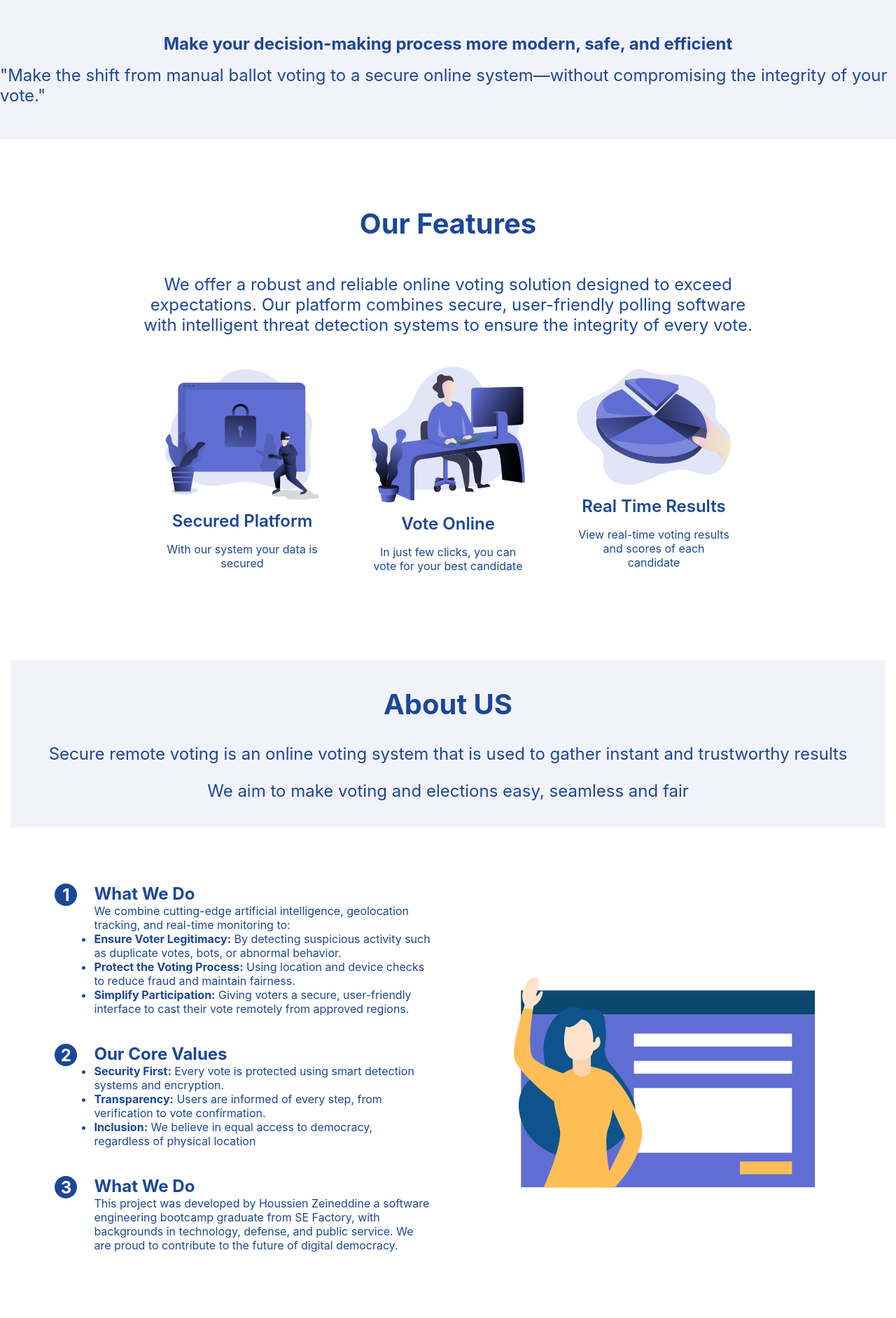
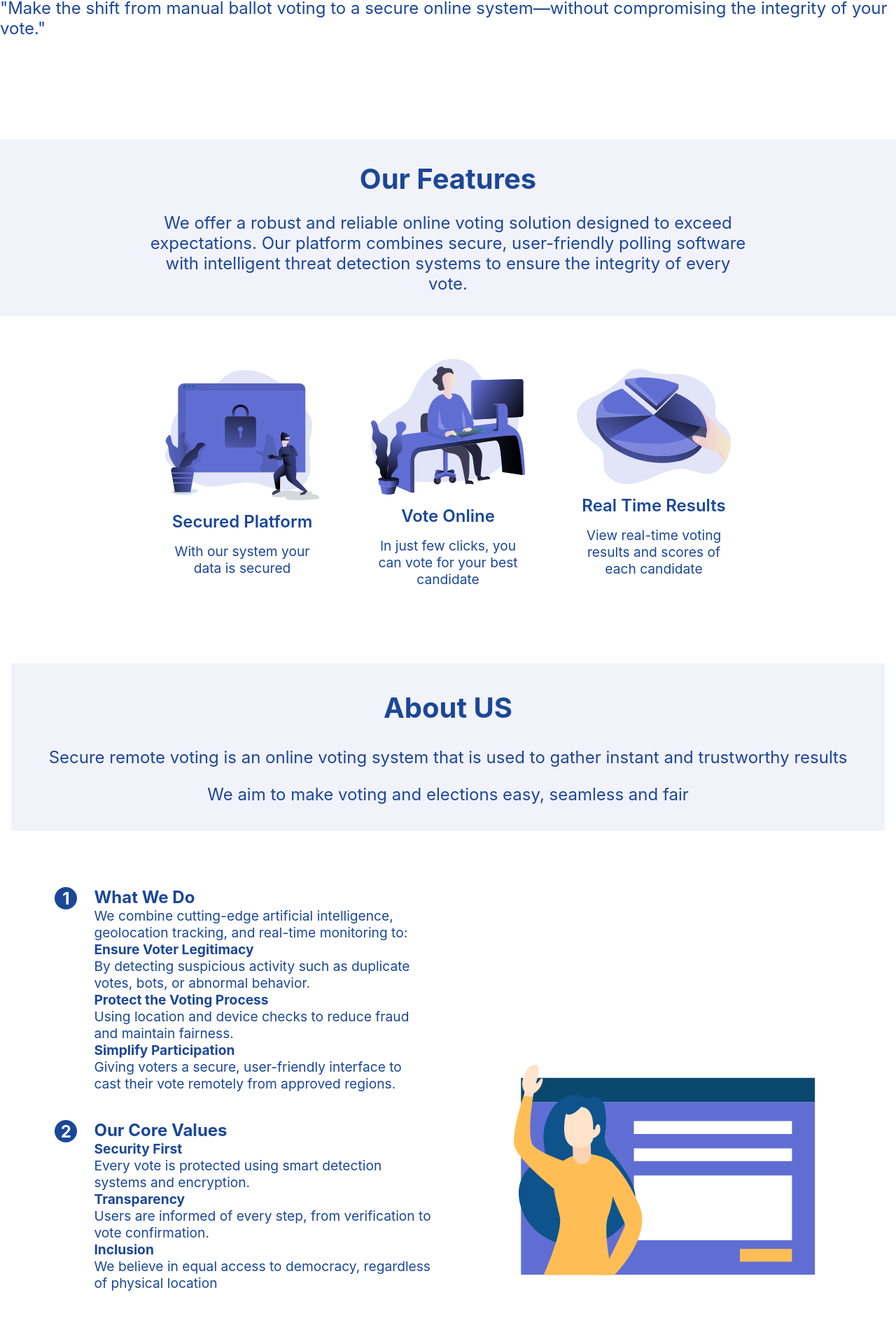
Before and after one commit to Houssien-Zeineddine/secure_remote_voting_system, a React (Vite) app in the folder client/: page / in a window 1280 px wide. Shown: the part 875-2759 px from the top of the page at 70% size. Built offline with nearby package versions, Linux system fonts and the light colour scheme.

Commit message:
changing the hero section size in the landing page and increasing the font size

```diff
--- a/client/src/index.css
+++ b/client/src/index.css
@@ -24,7 +24,7 @@ html {
   --font-size-header-1: 4rem;
   --font-size-header-2: 2.5rem;
   --font-size-header-4: 1.5rem;
-  --font-size-body: 1rem;
+  --font-size-body: 1.2rem;
 
   /* font weight */
   --font-weight-medium: 500;
--- a/client/src/pages/Home/index.jsx
+++ b/client/src/pages/Home/index.jsx
@@ -84,6 +84,7 @@ const Home = () => {
         </div>
       </div>
       <div className="our-features-container">
+        <div className="our-features-header">
           <h2>Our Features</h2>
           <p>
             We offer a robust and reliable online voting solution designed to
@@ -91,6 +92,7 @@ const Home = () => {
             polling software with intelligent threat detection systems to ensure
             the integrity of every vote.
           </p>
+        </div>
         <div className="our-features-cards">
           <div className="our-features-card">
             <img src={securedPlatform} alt="Secured Platform" />
@@ -119,7 +121,7 @@ const Home = () => {
           <p>We aim to make voting and elections easy, seamless and fair</p>
         </div>
         <div className="about-us-body">
-          <div>
+          <div className="about-us-wrapper">
             <div className="about-us-list">
               <div className="rounded-number">1</div>
               <div>
@@ -128,42 +130,46 @@ const Home = () => {
                   We combine cutting-edge artificial intelligence, geolocation
                   tracking, and real-time monitoring to:
                 </p>
-                <ul>
-                  <li>
-                    <strong>Ensure Voter Legitimacy:</strong> By detecting
-                    suspicious activity such as duplicate votes, bots, or
-                    abnormal behavior.
-                  </li>
-                  <li>
-                    <strong>Protect the Voting Process:</strong> Using location
-                    and device checks to reduce fraud and maintain fairness.
-                  </li>
-                  <li>
-                    <strong>Simplify Participation:</strong> Giving voters a
-                    secure, user-friendly interface to cast their vote remotely
-                    from approved regions.
-                  </li>
-                </ul>
+                <div>
+                  <p>
+                    <strong>Ensure Voter Legitimacy</strong>
+                    <br /> By detecting suspicious activity such as duplicate
+                    votes, bots, or abnormal behavior.
+                  </p>
+                  <p>
+                    <strong>Protect the Voting Process</strong>
+                    <br /> Using location and device checks to reduce fraud and
+                    maintain fairness.
+                  </p>
+                  <p>
+                    <strong>Simplify Participation</strong>
+                    <br /> Giving voters a secure, user-friendly interface to
+                    cast their vote remotely from approved regions.
+                  </p>
+                </div>
               </div>
             </div>
             <div className="about-us-list">
               <div className="rounded-number">2</div>
               <div>
                 <h4>Our Core Values</h4>
-                <ul>
-                  <li>
-                    <strong>Security First:</strong> Every vote is protected
-                    using smart detection systems and encryption.
-                  </li>
-                  <li>
-                    <strong>Transparency:</strong> Users are informed of every
-                    step, from verification to vote confirmation.
-                  </li>
-                  <li>
-                    <strong>Inclusion:</strong> We believe in equal access to
-                    democracy, regardless of physical location
-                  </li>
-                </ul>
+                <div>
+                  <p>
+                    <strong>Security First</strong>
+                    <br /> Every vote is protected using smart detection systems
+                    and encryption.
+                  </p>
+                  <p>
+                    <strong>Transparency</strong>
+                    <br /> Users are informed of every step, from verification
+                    to vote confirmation.
+                  </p>
+                  <p>
+                    <strong>Inclusion</strong>
+                    <br /> We believe in equal access to democracy, regardless
+                    of physical location
+                  </p>
+                </div>
               </div>
             </div>
             <div className="about-us-list">
--- a/client/src/pages/Home/styles.css
+++ b/client/src/pages/Home/styles.css
@@ -4,6 +4,7 @@
     align-items: center;
     gap: 6rem;
     width: 100%;
+    font-size: var(--font-size-body);
 }
 
 .landing-page-description {
@@ -12,6 +13,8 @@
     align-items: center;
     gap: 5rem;
     width: 90%;
+    margin-top: -1rem;
+    position: relative;
 }
 
 .landing-page-description img {
@@ -24,6 +27,7 @@
     flex-direction: column;
     gap: 1.5rem;
     color: var(--primary-color);
+    width: 50%;
 }
 
 .landing-page-text h2 {
@@ -42,6 +46,8 @@
 
 .landing-page-cards-container {
     width: 100%;
+    margin-top: -5rem;
+    position: relative;
 }
 
 .landing-page-cards {
@@ -89,7 +95,6 @@
     align-items: center;
     gap: 1rem;
     color: var(--primary-color);
-    background-color: var(--tertiary-color);
     font-size: var(--font-size-header-4);
     height: 12.5rem;
 }
@@ -99,26 +104,38 @@
     flex-direction: column;
     justify-content: center;
     align-items: center;
-    gap: 3rem;
-    width: 70%;
+    gap: 5rem;
+    width: 100%;
     color: var(--primary-color);
 }
 
-.our-features-container h2 {
+.our-features-header {
+    display: flex;
+    flex-direction: column;
+    justify-content: center;
+    align-items: center;
+    gap: 1.5rem;
+    background-color: var(--tertiary-color);
+    padding: 2rem;
+    width: 100%;
+}
+
+.our-features-header h2 {
     font-size: var(--font-size-header-2);
     font-weight: var(--font-weight-bold);
 }
 
-.our-features-container > p {
+.our-features-header > p {
     font-size: var(--font-size-header-4);
     text-align: center;
+    width: 70%;
 }
 .our-features-cards {
     display: flex;
     justify-content: space-evenly;
     align-items: center;
     gap: 2rem;
-    width: 100%;
+    width: 70%;
 }
 
 .our-features-card {
@@ -201,22 +218,6 @@
     margin-bottom: 2.5rem;
 }
 
-/* .rounded-number {
-    display: inline-flex;
-    justify-content: center;
-    align-items: center;
-    min-height: 2rem;
-    min-width: 2rem;
-    height: 2rem;
-    width: 2rem;
-    background-color: var(--primary-color);
-    border-radius: 50%;
-    color: var(--white-color);
-    font-weight: var(--font-weight-bold);
-    flex-shrink: 0;
-    font-size: var(--font-size-header-4);
-} */
-
 div > h4 {
     font-size: var(--font-size-header-4);
 }
```
Lines whose indentation alone changed are shown as unchanged.
